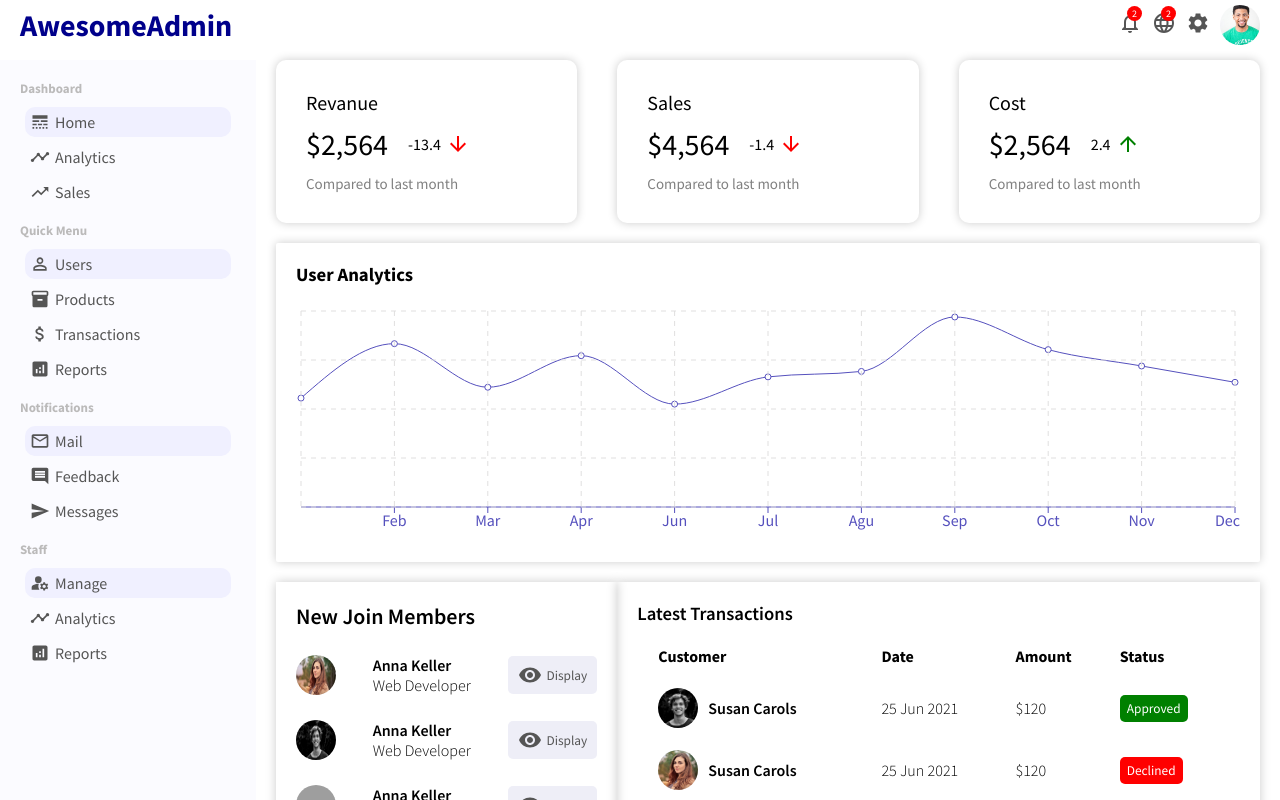
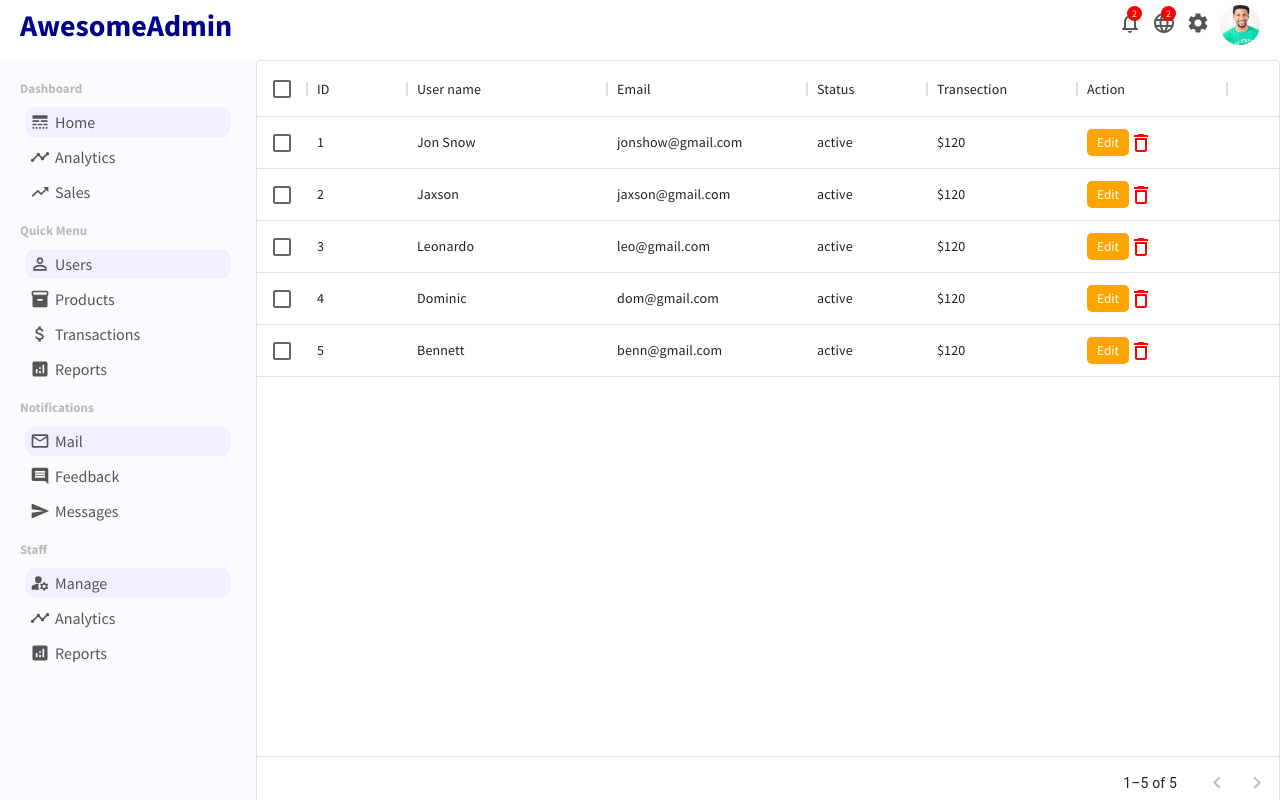
Before and after one commit to Ifthakharmahmud/awesome-admin, a React (Create React App) app: page /users in a window 1280 px wide. Shown: the top 800 px of the page. Built offline with nearby package versions, Linux system fonts and the light colour scheme; grey boxes are pictures that could not be loaded.

Commit message:
User Table Added

```diff
--- a/package.json
+++ b/package.json
@@ -8,12 +8,14 @@
     "@material-ui/core": "^4.12.3",
     "@mui/icons-material": "^5.2.5",
     "@mui/material": "^5.2.8",
+    "@mui/x-data-grid": "^5.5.0",
     "@testing-library/jest-dom": "^5.16.1",
     "@testing-library/react": "^12.1.2",
     "@testing-library/user-event": "^13.5.0",
     "material-icons": "^1.10.5",
     "react": "^17.0.2",
     "react-dom": "^17.0.2",
+    "react-router-dom": "^6.2.1",
     "react-scripts": "5.0.0",
     "recharts": "^2.1.8",
     "web-vitals": "^2.1.2",
--- a/src/App.js
+++ b/src/App.js
@@ -2,15 +2,26 @@
 import Topbar from "./components/Topbar/Topbar";
 import "./App.css";
 import Home from "./pages/home/Home";
+import {
+  BrowserRouter,
+  Routes,
+  Route
+} from "react-router-dom";
+import UserList from "./pages/userList/UserList";
+
 function App() {
   return (
-    <div className="App">
+    <BrowserRouter>
       <Topbar></Topbar>
       <div className="container">
         <Sidebar></Sidebar>
-        <Home />
+        <Routes>
+          <Route exact path="/" element={<Home />} />
+          <Route path="/users" element={<UserList />} />
+        </Routes>
+
       </div>
-    </div>
+    </BrowserRouter>
   );
 }
 
--- a/src/dummyData.js
+++ b/src/dummyData.js
@@ -55,3 +55,15 @@
 
     },
   ];
+
+
+
+
+ export const userRows = [
+    { id: 1, username: 'Jon Snow', avatar: "./img/user2.jpg", email: "jonshow@gmail.com", status:"active", transection:"$120" },
+    { id: 2, username: 'Jaxson', avatar: "./img/user2.jpg", email: "jaxson@gmail.com", status:"active", transection:"$120" },
+    { id: 3, username: 'Leonardo', avatar: "./img/user2.jpg", email: "leo@gmail.com", status:"active", transection:"$120" },
+    { id: 4, username: 'Dominic', avatar: "./img/user2.jpg", email: "dom@gmail.com", status:"active", transection:"$120" },
+    { id: 5, username: 'Bennett', avatar: "./img/user2.jpg", email: "benn@gmail.com", status:"active", transection:"$120" },
+
+  ];
--- a/src/pages/userList/UserList.css
+++ b/src/pages/userList/UserList.css
@@ -1,3 +1,17 @@
 .user-list{
     flex: 4;
 }
+
+.userListEdit{
+    border: none;
+    padding: 5px 10px;
+    border-radius: 5px;
+    background-color: orange;
+    color: white;
+    cursor: pointer;
+}
+
+.userListDelete{
+    color: red;
+    cursor: pointer;
+}
--- a/src/pages/userList/UserList.jsx
+++ b/src/pages/userList/UserList.jsx
@@ -1,12 +1,64 @@
-// import React from 'react';
+import {React, useState} from 'react';
 import "./UserList.css";
+import { DataGrid } from '@mui/x-data-grid';
+import DeleteOutlineIcon from '@mui/icons-material/DeleteOutline';
+import {userRows} from "./../../dummyData";
+import { Link } from "react-router-dom";
 
 const UserList = () => {
+    const [data, setData] = useState(userRows);
+    const handleDelete = (id) =>{
+        setData(data.filter((item) => item.id !== id));
+    }
+     const columns = [
+        { field: 'id', headerName: 'ID', width: 100 },
+        { field: 'username', headerName: 'User name', width: 200 },
+        { field: 'email', headerName: 'Email', width: 200 },
+        {
+          field: 'status',
+          headerName: 'Status',
+          width: 120,
+        },
+        {
+          field: 'transection',
+          headerName: 'Transection',
+          width: 150,
+        },
+        {
+          field: 'action',
+          headerName: 'Action',
+          width: 150,
+          renderCell:(params)=>{
+              return(
+                  <>
+                  <Link to={"/user/" + params.row.id}  >
+                    <button className="userListEdit">Edit</button>
+                  </Link>
+
+
+                    <DeleteOutlineIcon className="userListDelete" onClick={()=>handleDelete(params.row.id)} />
+
+
+
+                  </>
+              )
+          }
+        }
+
+      ];
+
     return (
         <>
             {/* User List Page   */}
             <div className="user-list">
-
+            <DataGrid
+                rows={data}
+                columns={columns}
+                pageSize={8}
+                rowsPerPageOptions={[5]}
+                checkboxSelection
+                disableSelectionOnClick
+            />
             </div>
         </>
     );
```
Also changed, not shown: 1 other file (tests, documents, lock files or other folders).
